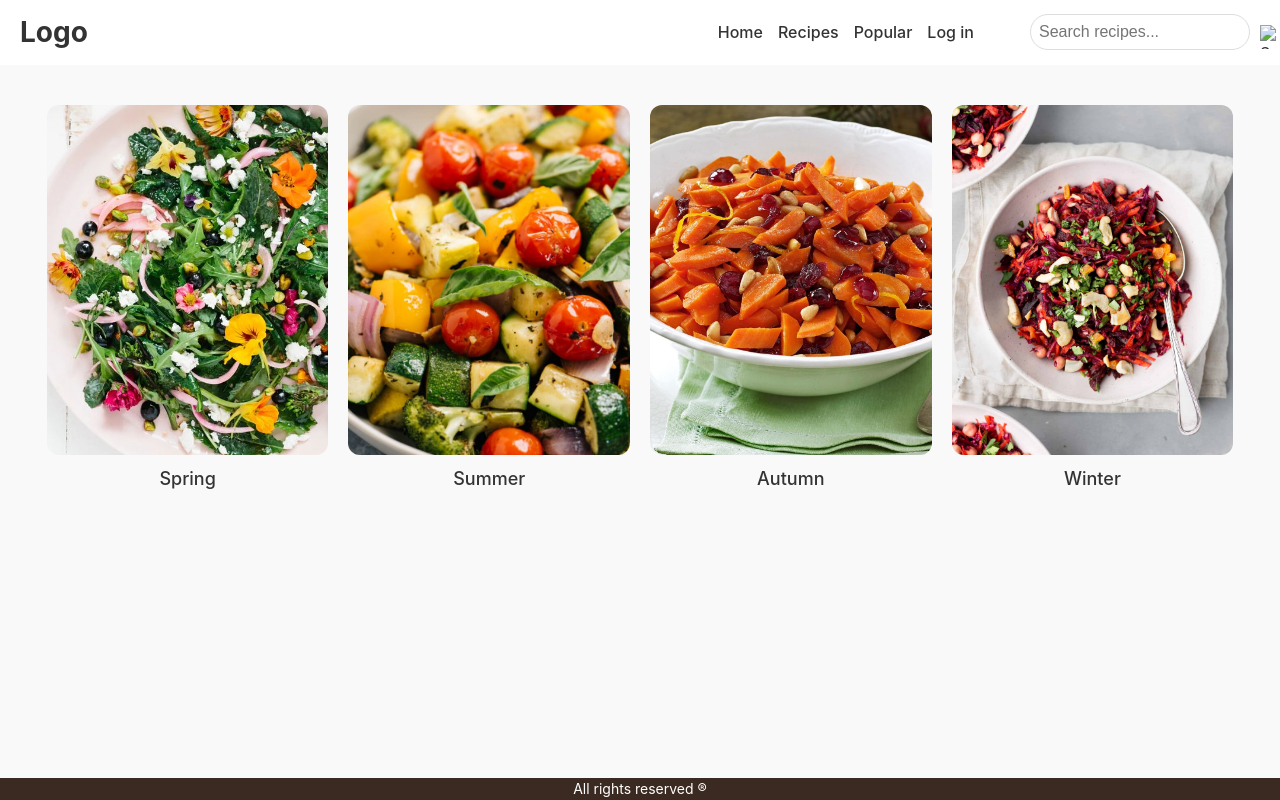
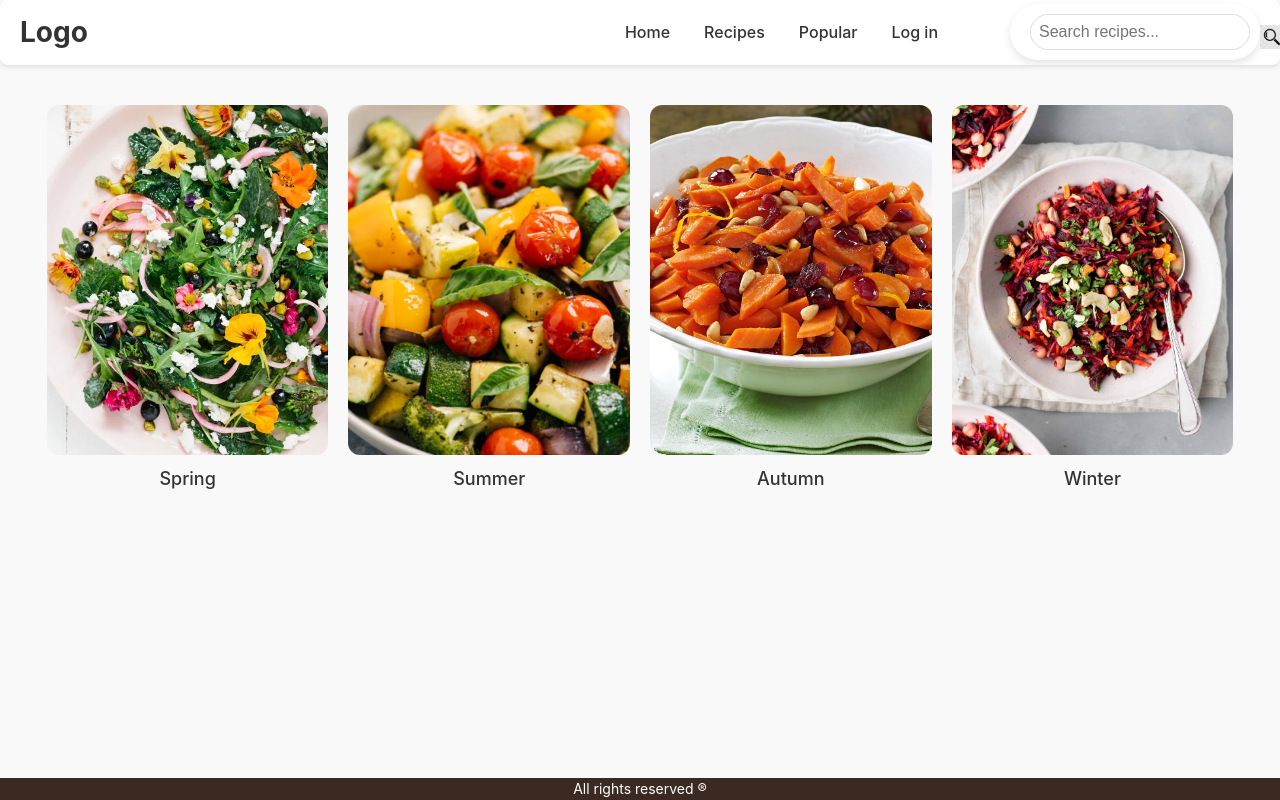
Before and after one commit to bobo477/diplomen__proekt_2, a plain HTML site: page home_page.html in a window 1280 px wide. Both pictures are taken after a click on the link 1225 px from the left and 36 px from the top of the page. Drawn offline with Linux system fonts and the light colour scheme.

Commit message:
Add files via upload

```diff
--- a/home_page.css
+++ b/home_page.css
@@ -37,8 +37,8 @@ body {
   background-color: #ffffff;
   padding: 10px 20px;
   position: relative;
-  box-shadow: none; /* No outer box shadow */
-  border-radius: 0px; /* Remove rounded corners from navbar */
+  box-shadow: 0 2px 4px rgba(0, 0, 0, 0.1); /* Add subtle shadow */
+  border-radius: 8px; /* Add slight rounding to corners */
   overflow: hidden; /* Ensure nothing overflows */
 }
 
@@ -51,8 +51,8 @@ body {
 .nav-links {
   display: flex;
   list-style: none;
-  gap: 15px; /* Reduce the space between nav links */
-  transition: transform 0.5s ease;
+  gap: 10px; /* Reduce the space between nav links */
+  transition: transform 0.3s ease;
 }
 
 .nav-links a {
@@ -61,30 +61,36 @@ body {
   font-weight: 500;
   color: var(--text-color);
   transition: color var(--transition-time);
+  padding: 8px 12px; /* Add padding for cleaner look */
+  border-radius: 4px; /* Slight rounding for links */
 }
 
 .nav-links a:hover {
   color: var(--primary-color);
+  background-color: rgba(0, 0, 0, 0.05); /* Add subtle background on hover */
 }
 
 /* Search Bar inside Header */
 .search-bar {
-  display: none;  /* Hidden initially */
+  display: flex;
+  align-items: center;
   position: absolute;
   top: 50%;
-  right: 20px; /* Add some space between the wall and the search bar */
-  transform: translateY(-50%); /* Center vertically */
+  right: -300px; /* Start off-screen */
+  transform: translateY(-50%);
   background-color: #fff;
   padding: 10px 20px;
-  border-radius: 50px;  /* Rounded corners for the search bar */
-  align-items: center;
+  border-radius: 50px;
   width: 250px;
-  transition: all 0.3s ease;
-  box-shadow: none; /* Remove outer box shadow */
+  transition: right 0.3s ease, opacity 0.3s ease;
+  opacity: 0;
+  box-shadow: 0 4px 8px rgba(0, 0, 0, 0.1);
+  z-index: 1; /* Ensure the search bar appears above other elements */
 }
 
 .search-bar.show-search {
-  display: flex;
+  right: 20px; /* Slide into view */
+  opacity: 1;
 }
 
 .search-bar input {
@@ -94,13 +100,11 @@ body {
   border: 1px solid #ddd;
   outline: none;
   width: 220px;
-  transition: all 0.3s ease;
-  box-shadow: none; /* Remove input field's box shadow */
+  transition: border-color 0.3s ease;
 }
 
 .search-bar input:focus {
   border-color: var(--primary-color);
-  box-shadow: none; /* Remove the focus shadow */
 }
 
 .search-icon {
@@ -120,7 +124,12 @@ body {
 
 /* Shift nav links to the left */
 .nav-links.shift-left {
-  transform: translateX(-100%);
+  transform: translateX(-300px); /* Shift nav links to the left */
+}
+
+/* Shift nav links to the right */
+.nav-links.shift-right {
+  transform: translateX(300px); /* Shift nav links to the right */
 }
 
 /* Footer Section */
--- a/home_page.html
+++ b/home_page.html
@@ -25,7 +25,7 @@
           <li><a href="#log in" class="header-text log in">Log in</a></li>
           <li>
             <!-- Search Icon -->
-            <a href="#" class="header-text search-icon" onclick="toggleSearch()">
+            <a href="#" class="header-text search-icon" id="searchIcon" onclick="toggleSearch()">
               <img src="icons/magnifying-glass.png" alt="Search" style="width: 20px; height: 20px;">
             </a>
           </li>
--- a/recipes.css
+++ b/recipes.css
@@ -9,20 +9,43 @@
 
 .search-bar {
     display: flex;
-    justify-content: flex-start; /* Align to the right */
     align-items: center;
-    width: auto; /* Adjust width to fit content */
-    margin-left: 100px; /* Increase margin to the left */
+    position: absolute;
+    top: 30px;
+    right: -300px; /* Start off-screen */
+    transform: translateY(-50%);
+    background-color: #fff;
+    padding: 10px 20px;
+    border-radius: 50px;
+    width: 250px;
+    transition: right 0.3s ease, opacity 0.3s ease;
+    opacity: 0;
+    box-shadow: 0 4px 8px rgba(0, 0, 0, 0.1);
+    z-index: 1; /* Ensure the search bar appears above other elements */
+}
+
+.search-bar.show-search {
+    right: 20px; /* Slide into view */
+    opacity: 1;
+}
+
+.search-bar.align-right {
+
+    margin-right: 500px;
+}
+
+.search-bar.padding {
+    padding: 20px 30px; /* Add padding to the search bar */
 }
 
 .search-bar input {
-    width: 100%; /* Full width inside search bar */
-    padding : 10px;
+    padding: 8px;
     font-size: 16px;
-    border-radius: 5px;
+    border-radius: 50px;
     border: 1px solid #ddd;
     outline: none;
-    transition: border-color 0.3s;
+    width: 220px;
+    transition: border-color 0.3s ease;
 }
 
 .search-bar input:focus {
@@ -31,12 +54,78 @@
 
 .search-icon {
     cursor: pointer;
+    width: 24px;
+    height: 24px;
+    margin-left: 10px;
+    transition: transform 0.2s ease;
 }
+
+.search-icon.adjustable {
+margin-top: -9px;}
+
+/* Hide the search icon when the search bar is visible */
+.search-icon.hidden {
+    display: none; /* Hide the search icon */
+}
+
+/* Shift nav links to the left */
+.nav-links.shift-left {
+    transform: translateX(-300px); /* Shift nav links to the left */
+}
+
+.nav-links {
+    display: flex;
+    list-style: none;
+    gap: 20px;
+    margin: 0;
+    padding: 0;
+    transition: transform 0.3s ease;
+}
+
+.nav-links.shift-right {
+    transform: translateX(300px); /* Shift nav links to the right */
+}
+
+.nav-links .recipes {
+    margin-top: 0px; /* Add margin-top for the recipes navigation link */
+}
+.nav-links .home {
+    margin-top: 0px; /* Add margin-top for the recipes navigation link */
+}
+.nav-links .popular {
+    margin-top: 0px; /* Add margin-top for the recipes navigation link */
+}
+.nav-links .recipes {
+    margin-top: 0px; /* Add margin-top for the recipes navigation link */
+}
+
+.nav-links .home,
+.nav-links .recipes,
+.nav-links .popular,
+.nav-links .log {
+    margin-top: -1px; /* Add margin-top for the navigation links */
+}
+
+.nav-links .nav-item {
+    display: flex;
+    align-items: center; /* Align items vertically */
+    margin-top: 0px; /* Ensure no extra margin */
+}
+
+.nav-links.gap-adjust {
+    gap: 10px; /* Adjust the gap between navigation links */
+}
+
+.nav-links.padding-right {
+    padding-right: 20px; /* Add padding from the right */
+}
+
+
 
 @media (max-width: 768px) {
     .header-wrapper {
         flex-direction: column;
-        align-items: flex-start;
+        align-items: flex-sart;
     }
 
     .search-bar {
@@ -70,12 +159,10 @@ body {
     flex: 1;
 }
 
-
-
 .recipe-box:hover {
     transform: scale(1.05);
     box-shadow: 0 8px 16px rgba(0, 0, 0, 0.2);
-  }
+}
 
 .header-container {
     display: flex;
@@ -83,7 +170,10 @@ body {
     align-items: center;
     background-color: #ffffff;
     padding: 10px 20px;
-    box-shadow: 0 2px 4px rgba(0, 0, 0, 0.1);
+    position: relative;
+    box-shadow: 0 2px 4px rgba(0, 0, 0, 0.1); /* Add subtle shadow */
+    border-radius: 8px; /* Add slight rounding to corners */
+    overflow: hidden;
 }
 
 .logo {
@@ -98,6 +188,7 @@ body {
     gap: 20px;
     margin: 0;
     padding: 0;
+    transition: transform 0.3s ease;
 }
 
 .nav-links li {
@@ -110,11 +201,13 @@ body {
     font-weight: 500;
     color: var(--text-color);
     transition: color var(--transition-time);
-    padding: 0px;
+    padding: 8px 12px; /* Add padding for cleaner look */
+    border-radius: 4px; /* Slight rounding for links */
 }
 
 .nav-links a:hover {
     color: var(--primary-color);
+    background-color: rgba(0, 0, 0, 0.05); /* Add subtle background on hover */
 }
 
 @media (max-width: 600px) {
--- a/script.js
+++ b/script.js
@@ -1,22 +1,29 @@
-// Toggle the visibility of the search bar and shift the nav links
+// Function to filter recipes based on the search input
+function searchRecipes() {
+  const input = document.getElementById('searchInput').value.toLowerCase();
+  const recipes = document.querySelectorAll('.recipe-box');
+
+  recipes.forEach(function(recipe) {
+      const recipeName = recipe.querySelector('h2').textContent.toLowerCase();
+
+      if (recipeName.includes(input)) {
+          recipe.style.display = ''; // Show the recipe if it matches
+      } else {
+          recipe.style.display = 'none'; // Hide the recipe if it doesn't match
+      }
+  });
+}
+
+// Function to toggle search bar visibility
 function toggleSearch() {
+  const searchBar = document.getElementById('searchBar');
   const navLinks = document.getElementById('navLinks');
-  const searchBar = document.getElementById('searchBar');
-  const searchIcon = document.querySelector('.search-icon');
 
-  // Move the navigation links offscreen
-  navLinks.classList.toggle('shift-left');
-
-  // Show the search bar
+  // Toggle search bar visibility
   searchBar.classList.toggle('show-search');
 
-  // Hide the search icon when the search bar appears
-  searchIcon.classList.toggle('hidden');
+  // Slide the nav links when search bar is shown
+  navLinks.classList.toggle('shift-left');
+  searchIcon.classList.toggle('hidden'); // Toggle the hidden class
+
 }
-
-// Handle the search functionality
-function searchRecipes() {
-  const searchTerm = document.getElementById('searchInput').value;
-  console.log('Searching for:', searchTerm);
-  // Add your search logic here
-}
```
Also changed, not shown: recipes.html (+37 -47 lines), recipes.js (+12 -13 lines), icons/magnifying-glass.png (added).
